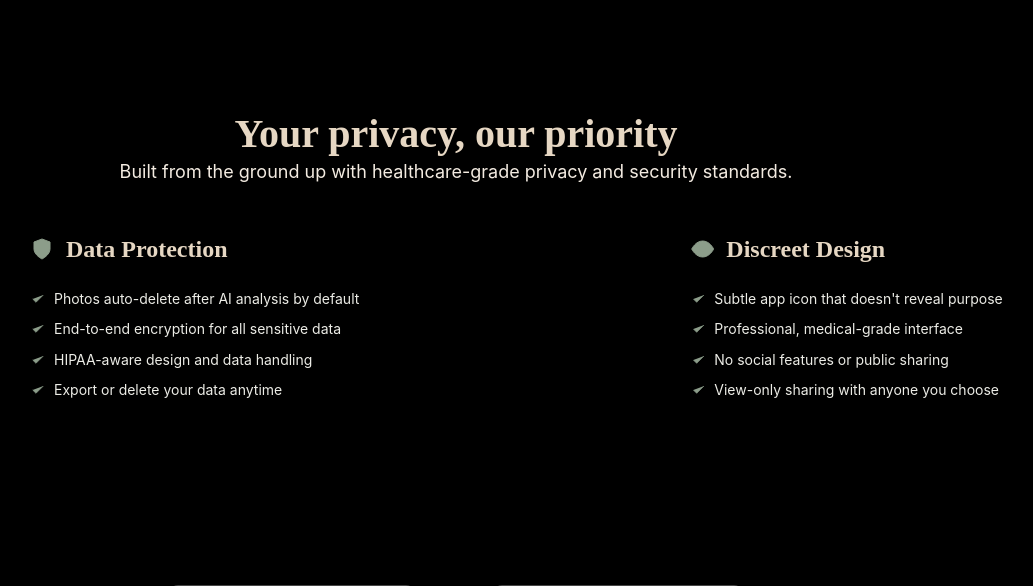
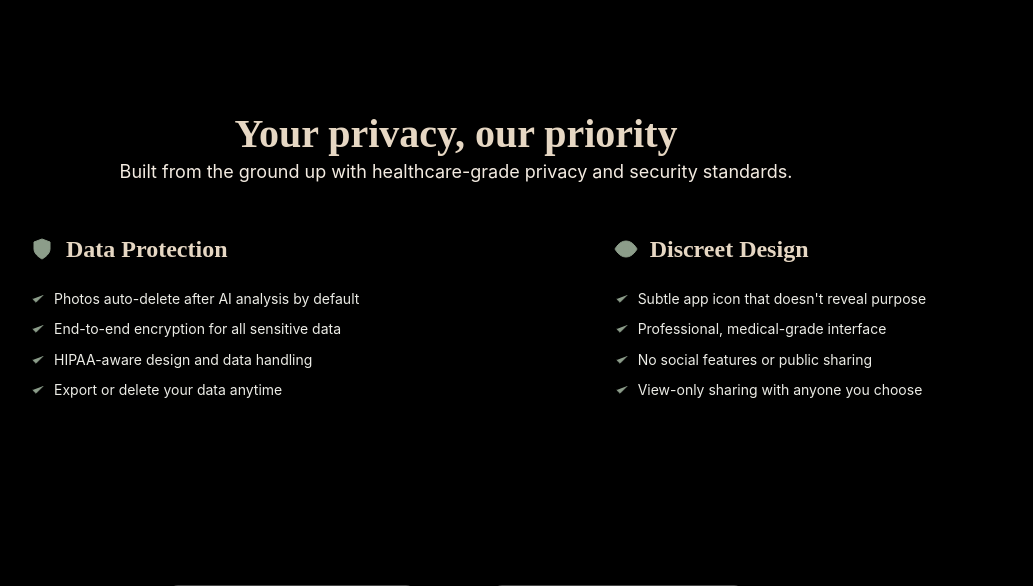
Before and after one commit to SpiderGhost-dev/QuietGoApp, a PHP site: page /index.php in a window 1280 px wide. Shown: the part 3794-4380 px from the top of the page, without its empty margins (184-1217 px from the left). Run offline with PHP 8.4, Linux system fonts and the light colour scheme.

Commit message:
Adjust Discreet Design column position to 30%

```diff
--- a/css/public.css
+++ b/css/public.css
@@ -790,7 +790,7 @@ html {
 
 #privacy .grid > div:last-child {
   margin-left: 0;
-  transform: translateX(50%);
+  transform: translateX(30%);
 }
 
 @media (max-width: 768px) {
```
